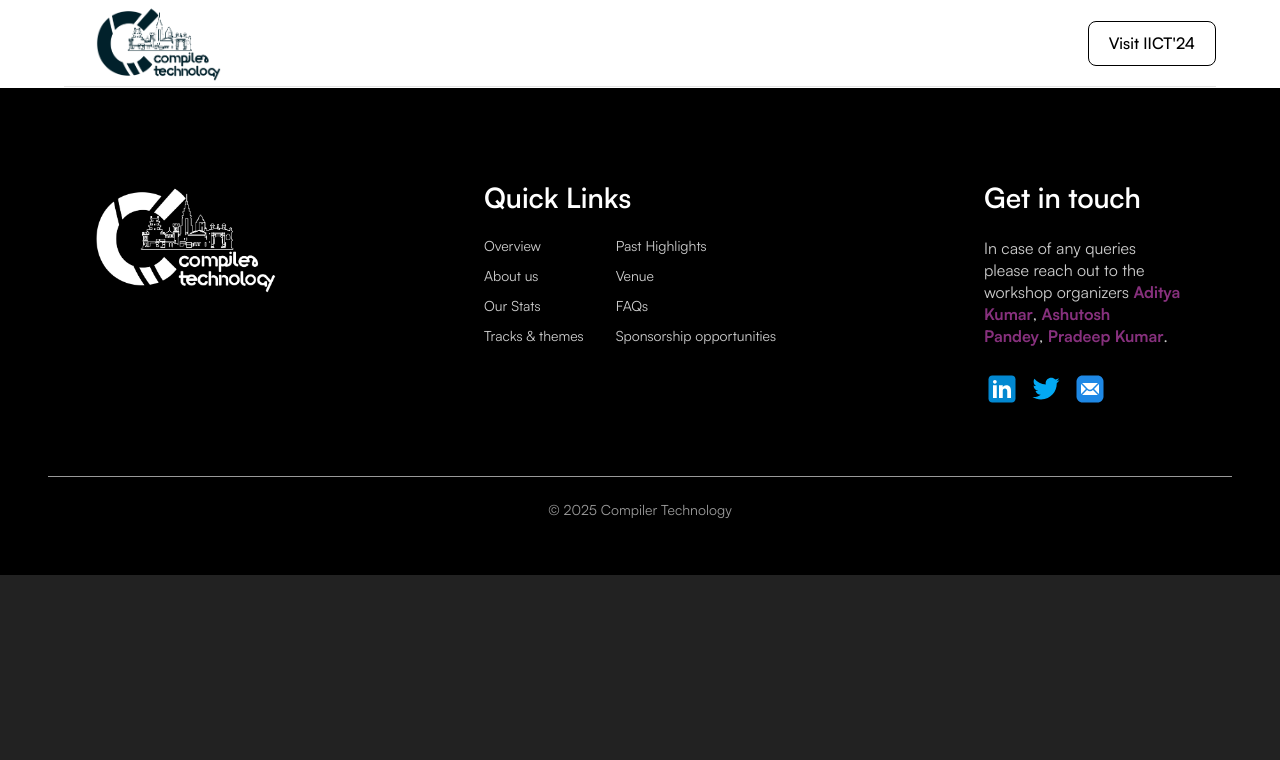
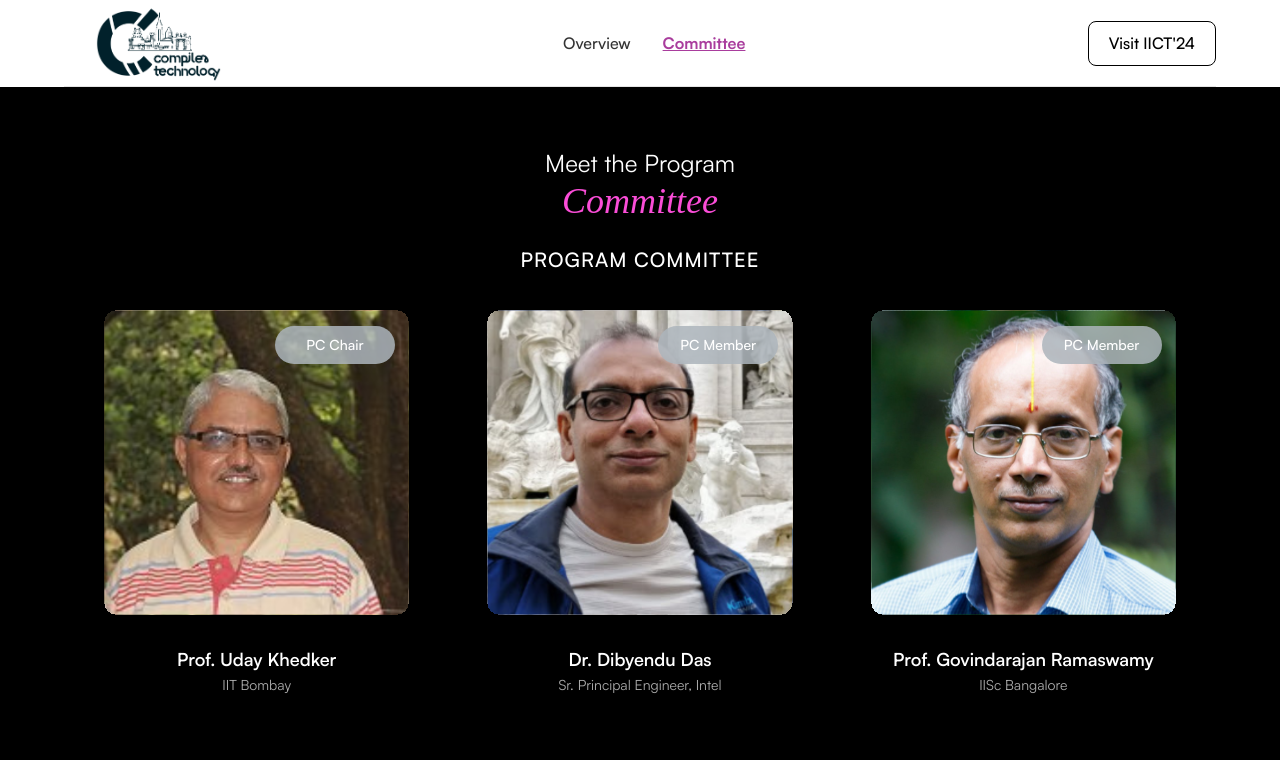
Before and after one commit to compilertech/compilertech-fe, a React (Vite) app: page /committee in a window 1280 px wide. Shown: the top 760 px of the page. Built offline with nearby package versions, Linux system fonts and the light colour scheme.

Commit message:
Added committee page

```diff
--- a/src/App.tsx
+++ b/src/App.tsx
@@ -15,6 +15,7 @@ import Home from "./components/2025Page";
 import NewHeader from "./components/2025Page/NewHeader";
 import NewFooter from "./components/2025Page/NewFooter";
 import { useIs2024 } from "./utils/is2024";
+import ProgramCommittee from "./components/2025Page/ProgramCommittee";
 
 function App() {
   // TODO: Lazy loading
@@ -61,6 +62,8 @@ function App() {
         {is2024Page && <Header onClick={toggleTheme} theme={theme} />}
         {!is2024Page && <NewHeader />}
         <Routes>
+          <Route path="/committee" element={<ProgramCommittee />} />
+          {/* <Route path="/important-dates" element={<ImportantDates />} /> */}
           <Route path="/" element={<Home />} />
           <Route path="/2024" element={<Home2024 />} />
           <Route path="/2024/organization" element={<Organization />} />
--- /dev/null
+++ b/src/components/2025Page/Data/MembersData.ts
@@ -0,0 +1,204 @@
+//program committee
+import img10 from "../../../assets/organisation/img10_SJ.svg";
+import img11 from "../../../assets/organisation/img11_SS.svg";
+import img12 from "../../../assets/organisation/img12_UB.svg";
+import img1 from "../../../assets/organisation/img1_UK.svg";
+import img2 from "../../../assets/organisation/img2_DD.svg";
+import img3 from "../../../assets/organisation/img3_GR.svg";
+import img4 from "../../../assets/organisation/img4_KN.svg";
+import img5 from "../../../assets/organisation/img5_KRN.svg";
+import img7 from "../../../assets/organisation/img7_MT.svg";
+import img8 from "../../../assets/organisation/img8_RU.svg";
+import img9 from "../../../assets/organisation/img9_RR.svg";
+
+//organizing commitee
+import img1_OC from "../../../assets/organisation/image1_OC_AK.svg";
+import img2_OC from "../../../assets/organisation/image2_OC_AP.svg";
+import img3_OC from "../../../assets/organisation/image3_OC_PK.svg";
+import img4_OC from "../../../assets/organisation/image4_OC_PC.svg";
+import img5_OC from "../../../assets/organisation/image5_OC_RK.svg";
+export interface MemberCardData {
+  id: string;
+  image: string;
+  name: string;
+  institute: string;
+  position: string;
+  link: string;
+}
+
+export const programCommitteeMemberData: MemberCardData[] = [
+  {
+    id: "program_committee_m1",
+    image: img1,
+    name: "Prof. Uday Khedker",
+    institute: "IIT Bombay",
+    position: "(PC Chair)",
+    link: "https://www.cse.iitb.ac.in/~uday/",
+  },
+  {
+    id: "program_committee_m2",
+    image: img2,
+    name: "Dr. Dibyendu Das",
+    institute: "Sr. Principal Engineer, Intel",
+    position: "(PC Member)",
+    link: "https://www.linkedin.com/in/dibyendu-das-80341b8/",
+  },
+  {
+    id: "program_committee_m3",
+    image: img3,
+    name: "Prof. Govindarajan Ramaswamy",
+    institute: "IISc Bangalore",
+    position: "(PC Member)",
+    link: "https://eecs.iisc.ac.in/people/govindarajan-r/",
+  },
+  {
+    id: "program_committee_m4",
+    image: img4,
+    name: "Prof. Kartik Nagar",
+    institute: "IIT Madras",
+    position: "(PC Member)",
+    link: "https://kartiknagar.github.io/",
+  },
+  {
+    id: "program_committee_m5",
+    image: img5,
+    name: "Prof. Krishna Nandivada",
+    institute: "IIT Madras",
+    position: "(PC Member)",
+    link: "http://www.cse.iitm.ac.in/~krishna/",
+  },
+  {
+    id: "program_committee_m6",
+    image: img7,
+    name: "Prof. Manas Thakur",
+    institute: "IIT Bombay",
+    position: "(PC Member)",
+    link: "https://www.cse.iitb.ac.in/~manas/",
+  },
+  {
+    id: "program_committee_m7",
+    image: img8,
+    name: "Prof. Ramakrishna Upadrasta",
+    institute: "IIT Hyderabad",
+    position: "(PC Member)",
+    link: "https://people.iith.ac.in/ramakrishna/",
+  },
+  {
+    id: "program_committee_m8",
+    image: img9,
+    name: "Ramana Radhakrishnan",
+    institute: "Director - CPU Compilers, Nvidia",
+    position: "(PC Member)",
+    link: "https://in.linkedin.com/in/themadrasi",
+  },
+  {
+    id: "program_committee_m9",
+    image: img10,
+    name: "Dr. Saurabh Joshi",
+    institute: "Principal Researcher, Supra Research",
+    position: "(PC Member)",
+    link: "https://sbjoshi.github.io/",
+  },
+  {
+    id: "program_committee_m10",
+    image: img11,
+    name: "Prof. Subodh Sharma",
+    institute: "IIT Delhi",
+    position: "(PC Member)",
+    link: "https://subodhvsharma.github.io/",
+  },
+  {
+    id: "program_committee_m11",
+    image: img12,
+    name: "Prof. Uday Bondhugula",
+    institute: "IISc, Bangalore and Polymage Labs",
+    position: "(PC Member)",
+    link: "https://www.csa.iisc.ac.in/~udayb/",
+  },
+];
+
+export const organizingCommitteeMemberData: MemberCardData[] = [
+  {
+    id: "organizing_committee_m1",
+    image: img1_OC,
+    name: "Aditya Kumar",
+    institute: "Distinguished Speaker at ACM",
+    position: "(General Chair)",
+    link: "https://linkedin.com/in/hiraditya",
+  },
+  {
+    id: "organizing_committee_m2",
+    image: img2_OC,
+    name: "Ashutosh Pandey",
+    institute: "AMD",
+    position: "(Co-chair)",
+    link: "https://www.linkedin.com/in/ashupdsce/",
+  },
+  {
+    id: "organizing_committee_m3",
+    image: img3_OC,
+    name: "Pradeep Kumar",
+    institute: "Nvidia",
+    position: "(Co-chair)",
+    link: "https://www.linkedin.com/in/pradeep-kumar-786a66114",
+  },
+  {
+    id: "organizing_committee_m4",
+    image: img4_OC,
+    name: "Prerona Chaudhuri",
+    institute: "Nvidia",
+    position: "(Co-chair)",
+    link: "https://www.linkedin.com/in/prerona-chaudhuri-893091141/",
+  },
+  {
+    id: "organizing_committee_m5",
+    image: img5_OC,
+    name: "Dr. Raveendra Kumar",
+    institute: "TCS Research",
+    position: "(Volunteer)",
+    link: "https://www.linkedin.com/in/raveendrakumar/",
+  },
+];
+
+export const steeringCommitteeMemberData: MemberCardData[] = [
+  {
+    id: "steering_committee_m1",
+    image: img1_OC,
+    name: "Prof. Krishna Nandivada",
+    institute: "IIT Madras",
+    position: "(SC Member)",
+    link: "http://www.cse.iitm.ac.in/~krishna/",
+  },
+  {
+    id: "steering_committee_m2",
+    image: img2_OC,
+    name: "Ramana Radhakrishnan",
+    institute: "Director - CPU Compilers, Nvidia",
+    position: "(SC Member)",
+    link: "https://in.linkedin.com/in/themadrasi",
+  },
+  {
+    id: "steering_committee_m3",
+    image: img3_OC,
+    name: "Sameer Sahasrabuddhe",
+    institute: "Principal Member Of Technical Staff at AMD",
+    position: "(SC Member)",
+    link: "https://www.linkedin.com/in/sameerds/",
+  },
+  {
+    id: "steering_committee_m4",
+    image: img4_OC,
+    name: "Prof. Sorav Bansal",
+    institute: "IIT Delhi",
+    position: "(SC Member)",
+    link: "https://sorav.compiler.ai/",
+  },
+  {
+    id: "steering_committee_m5",
+    image: img5_OC,
+    name: "Prof. Uday Khedker",
+    institute: "IIT Bombay",
+    position: "(SC Member)",
+    link: "https://www.cse.iitb.ac.in/~uday/",
+  },
+];
--- a/src/components/2025Page/NewHeader.tsx
+++ b/src/components/2025Page/NewHeader.tsx
@@ -1,30 +1,30 @@
 // import React, { useState } from "react";
 import styled from "styled-components";
-import { useNavigate } from "react-router-dom";
-// import { useLocation } from "react-router-dom";
+import { useLocation, useNavigate } from "react-router-dom";
+import {
+  MOBILE_BREAKPOINT,
+  SMALL_MOBILE_BREAKPOINT,
+  TABLET_BREAKPOINT,
+} from "../../styles/GlobalStyle";
+// import { useState } from "react";
 
-import { MOBILE_BREAKPOINT, TABLET_BREAKPOINT } from "../../styles/GlobalStyle";
-
+const navigationLinks = [
+  { text: "Overview", path: "/" },
+  { text: "Committee", path: "/committee" },
+  // { text: "Attending", path: "/attending" },
+];
 const Header: React.FC = () => {
   const navigate = useNavigate();
-  // const location = useLocation();
+  const location = useLocation();
   // const [isMenuOpen, setIsMenuOpen] = useState(false);
-
-  // const navigationLinks = [
-  //   { text: "Overview", path: "/overview" },
-  //   { text: "Why attend?", path: "/why-attend" },
-  //   { text: "Themes and tracks", path: "/themes-and-tracks" },
-  //   { text: "Venue", path: "/venue" },
-  //   { text: "FAQs", path: "/faqs" },
-  // ];
 
   // const toggleMenu = () => {
   //   setIsMenuOpen(!isMenuOpen);
   // };
 
-  // const isActivePath = (path: string) => {
-  //   return location.pathname === path;
-  // };
+  const isActivePath = (path: string) => {
+    return location.pathname === path;
+  };
 
   return (
     <HeaderContainer>
@@ -32,9 +32,7 @@ const Header: React.FC = () => {
         <Logo onClick={() => navigate("/")}>
           <img src="./icons/logo_light-cropped.png" alt="IICT Logo" />
         </Logo>
-
-        {/* Desktop Navigation */}
-        {/* <Navigation>
+        <Navigation justify="center" gap="2rem">
           {navigationLinks.map((link, index) => (
             <NavLink
               key={index}
@@ -44,7 +42,7 @@ const Header: React.FC = () => {
               {link.text}
             </NavLink>
           ))}
-        </Navigation> */}
+        </Navigation>
 
         {/* Action Buttons - Now visible on all screen sizes */}
         <ActionButtons>
@@ -53,7 +51,19 @@ const Header: React.FC = () => {
           </VisitButton>
         </ActionButtons>
       </HeaderContent>
-
+      {/* <HeaderContent>
+        <Navigation border="1px solid rgba(0, 0, 0, 0.1)">
+          {navigationLinks.map((link, index) => (
+            <NavLink
+              key={index}
+              isActive={isActivePath(link.path)}
+              onClick={() => navigate(link.path)}
+            >
+              {link.text}
+            </NavLink>
+          ))}
+        </Navigation>
+      </HeaderContent> */}
       <HeaderBorder />
     </HeaderContainer>
   );
@@ -91,35 +101,43 @@ const Logo = styled.div`
   }
 `;
 
-// const Navigation = styled.nav`
-//   display: flex;
-//   gap: 2rem;
-//   margin-left: auto;
+const Navigation = styled.nav<{
+  justify?: string;
+  border?: string;
+  gap?: string;
+}>`
+  display: flex;
+  justify-content: ${(props) => props.justify || "space-around"};
+  width: 100%;
+  border-top: ${(props) => props.border || "none"};
+  gap: ${(props) => props.gap || "0"};
 
-//   @media (max-width: ${TABLET_BREAKPOINT}) {
-//     display: none;
-//   }
-// `;
+  @media (max-width: ${SMALL_MOBILE_BREAKPOINT}) {
+    display: none;
+  }
+`;
 
-// const NavLink = styled.div<{ isActive: boolean }>`
-//   cursor: pointer;
-//   font-family: "Satoshi", sans-serif;
-//   font-size: 16px;
-//   font-weight: ${(props) => (props.isActive ? "700" : "500")};
-//   color: ${(props) => (props.isActive ? "#000000" : "#333333")};
-//   padding: 0.5rem 0;
-//   position: relative;
-//   transition: color 0.3s ease;
+const NavLink = styled.div<{ isActive: boolean }>`
+  cursor: pointer;
+  font-family: "Satoshi", sans-serif;
+  font-size: 16px;
+  font-weight: ${(props) => (props.isActive ? "700" : "500")};
+  color: ${(props) => (props.isActive ? "#a93d9d" : "#333333")};
+  text-decoration: ${(props) => (props.isActive ? "underline" : "none")};
+  padding: 0.5rem 0;
+  position: relative;
+  transition: color 0.3s ease;
 
-//   &:hover {
-//     color: #a93d9d;
-//   }
-// `;
+  &:hover {
+    color: #a93d9d;
+  }
+`;
 
 const ActionButtons = styled.div`
   display: flex;
   gap: 1rem;
   align-items: center;
+  flex-shrink: 0;
 
   @media (min-width: ${TABLET_BREAKPOINT}) {
     margin-left: 4rem;
--- a/src/components/2025Page/ProgramCommittee.tsx
+++ b/src/components/2025Page/ProgramCommittee.tsx
@@ -3,7 +3,8 @@ import { MOBILE_BREAKPOINT, TABLET_BREAKPOINT } from "../../styles/GlobalStyle";
 import {
   programCommitteeMemberData,
   organizingCommitteeMemberData,
-} from "../OrganizationPage/Data/MembersData";
+  steeringCommitteeMemberData,
+} from "./Data/MembersData";
 
 const ProgramSection = styled.div`
   background-color: #000;
@@ -378,6 +379,13 @@ const ProgramCommittee = () => {
 
       <Divider />
 
+      <CommitteeLabel>STEERING COMMITTEE</CommitteeLabel>
+      <Grid>
+        {steeringCommitteeMemberData.map((member) => (
+          <MemberComponent key={member.id} member={member} />
+        ))}
+      </Grid>
+
       <CommitteeLabel>ORGANIZING COMMITTEE</CommitteeLabel>
       <Grid>
         {organizingCommitteeMemberData.map((member) => (
--- a/src/components/2025Page/index.tsx
+++ b/src/components/2025Page/index.tsx
@@ -13,7 +13,6 @@ import Collab from "./Collab";
 import QAndA from "./QAndA";
 import Venue from "./Venue";
 import { useLayoutEffect } from "react";
-// import ProgramCommittee from "./ProgramCommittee";
 import SponsorsComponent from "./Sponser";
 const Main = styled.main`
   width: 100%;
@@ -34,7 +33,6 @@ export default function Home() {
     <Main>
       <CountdownTimer eventDate={eventDate} />
       <Hero />
-      {/* <ProgramCommittee /> */}
       <Testimonial />
       <KeyTopics />
       <Highlights />
```
